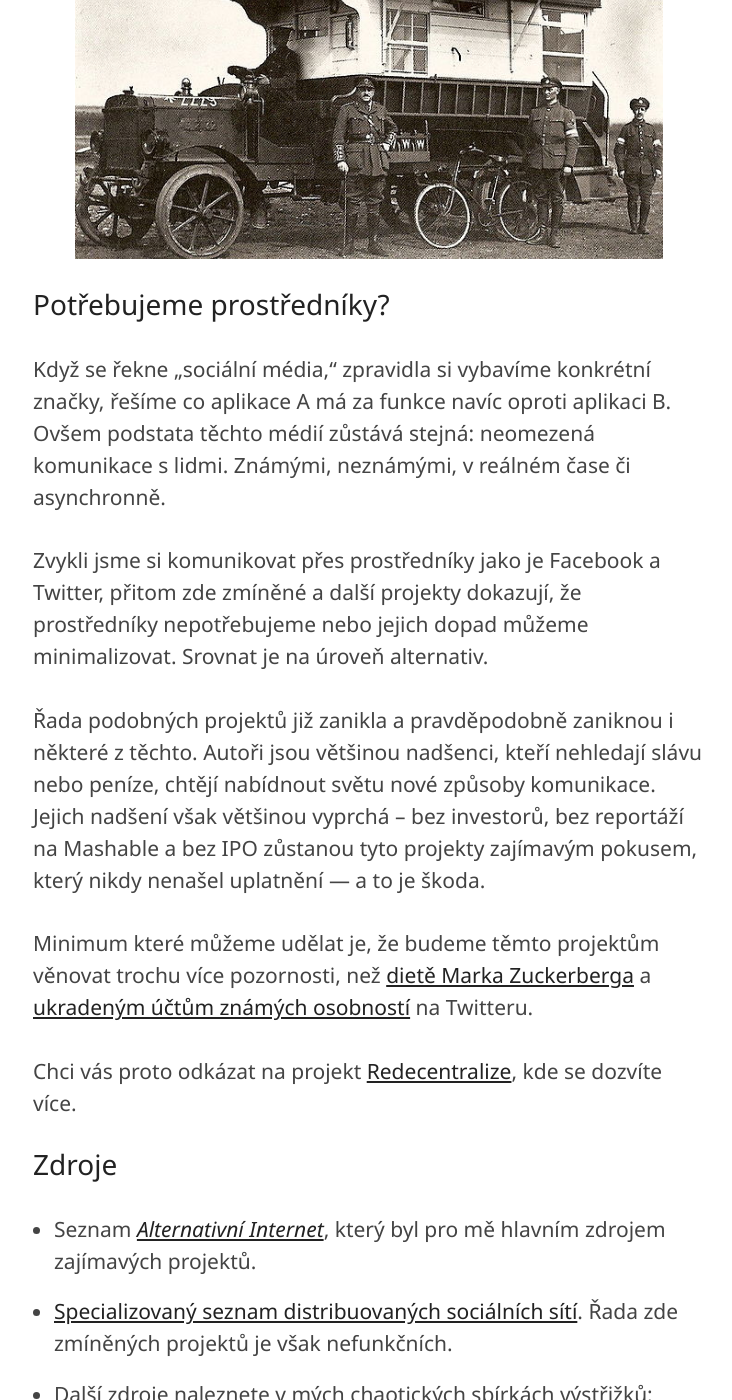
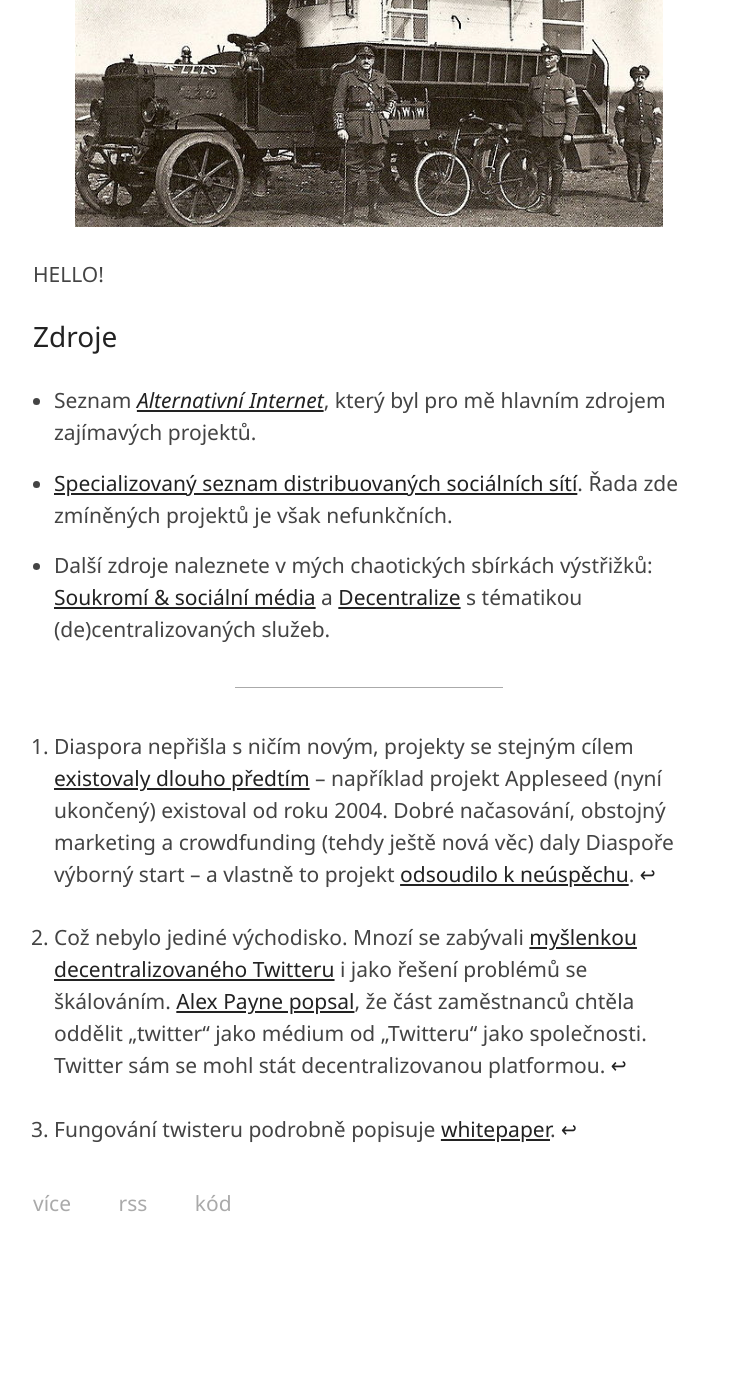
Before and after one commit to jnv/bitoff.cz, a Jekyll site: the page built from _posts/2014-02-11-nmi14.md, in a window 1280 px wide and 1400 px high, scrolled down 11116 px. Shown: the whole window, without its empty margins (271-1003 px from the left). Built offline with Jekyll 4.4.1, drawn with Linux system fonts in a browser that asks for light colours; some web fonts are replaced; comment, search, counter and statistics services are not loaded; after the commit the page ends 12398 px from its top, so only the background shows below that; some of the changed text lies outside the part shown.

```diff
--- a/_posts/2014-02-11-nmi14.md
+++ b/_posts/2014-02-11-nmi14.md
@@ -228,23 +228,11 @@
 
 <section>
 
-# Potřebujeme prostředníky?
-
-Když se řekne "sociální média," zpravidla si vybavíme konkrétní značky, řešíme co aplikace A má za funkce navíc oproti aplikaci B.
-Ovšem podstata těchto médií zůstává stejná: neomezená komunikace s lidmi. Známými, neznámými, v reálném čase či asynchronně.
-
-Zvykli jsme si komunikovat přes prostředníky jako je Facebook a Twitter, přitom zde zmíněné a další projekty dokazují, že prostředníky nepotřebujeme nebo jejich dopad můžeme minimalizovat. Srovnat je na úroveň alternativ.
-
-Řada podobných projektů již zanikla a pravděpodobně zaniknou i některé z těchto.
-Autoři jsou většinou nadšenci, kteří nehledají slávu nebo peníze, chtějí nabídnout světu nové způsoby komunikace. Jejich nadšení však většinou vyprchá – bez investorů, bez reportáží na Mashable a bez IPO zůstanou tyto projekty zajímavým pokusem, který nikdy nenašel uplatnění — a to je škoda.
-
-Minimum které můžeme udělat je, že budeme těmto projektům věnovat trochu více pozornosti, než [dietě Marka Zuckerberga](http://mashable.com/2011/05/27/mark-zuckerberg-eats-kills/) a [ukradeným účtům známých osobností](http://www.lupa.cz/clanky/potvrzeno-top-09-prisla-o-ucet-karla-schwarzenberga-na-twitteru/) na Twitteru.
-
-Chci vás proto odkázat na projekt [Redecentralize](http://redecentralize.org/), kde se dozvíte více.
+</section>
 
 </section>
 
-</section>
+HELLO!
 
 # Zdroje
 
```
Also changed, not shown: other parts of _posts/2014-02-11-nmi14.md (+2 -2 lines).
